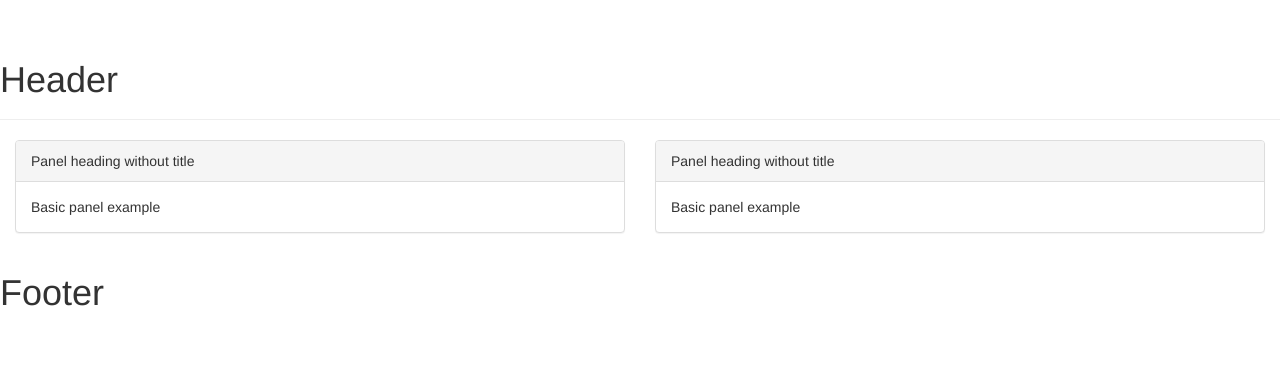
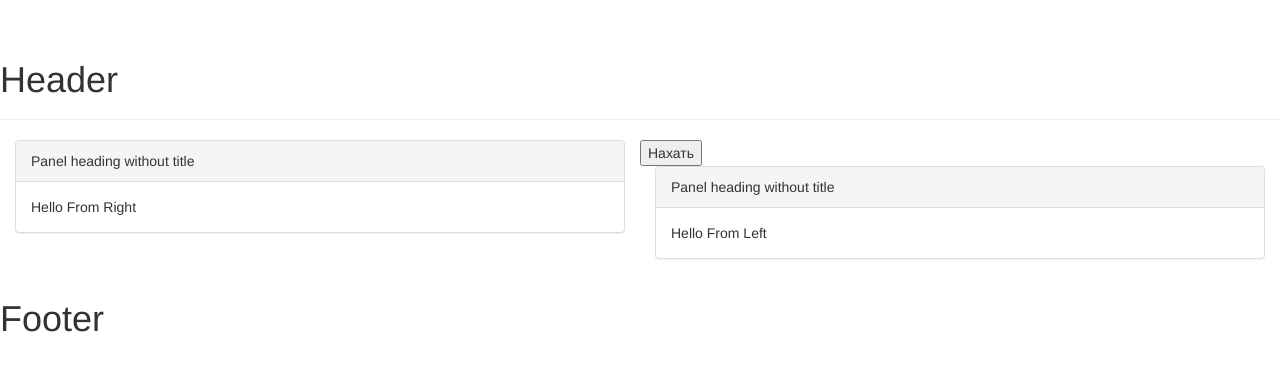
Before and after one commit to shopengauer/react-boilerplate-idea, a React app: page / in a window 1280 px wide. Shown: the top 370 px of the page. Built offline with nearby package versions, Linux system fonts and the light colour scheme.

Commit message:
Redux boilerplate code work!!!!!!!!!!!

```diff
--- a/actions/actionsCreators.js
+++ b/actions/actionsCreators.js
@@ -4,17 +4,15 @@
 "use strict"
 
 import {
-         LEFT_PANEL_VISIBLE,
-         RIGHT_PANEL_VISIBLE
+
+         PANEL_VISIBLE
         } from "../constants/actionsTypes"
 
 
-const changeRightPanelVisibility = (visible) => ({
-    type: RIGHT_PANEL_VISIBLE,
-    payload: {rightPanelVis: visible}
+export const changeRightPanelVisibility = (a,b) => ({
+    type: PANEL_VISIBLE,
+    payload:  {
+        leftPanel: a,
+        rightPanel: b
+    }
 });
-
-const changeLeftPanelVisibility = (visible) => ({
-    type: LEFT_PANEL_VISIBLE,
-    payload: {leftPanelVis: visible}
-});
--- a/components/Page.jsx
+++ b/components/Page.jsx
@@ -4,10 +4,10 @@
 "use strict";
 
 import React, { Component } from 'react';
-import Header from "./Header.js"
-import Footer from "./Footer.js"
-
-export default class Page extends Component{
+import { bindActionCreators } from 'redux'
+import { connect } from 'react-redux'
+import * as actionCreators from '../actions/actionsCreators'
+export class Page extends Component{
 
    constructor(){
         super();
@@ -15,6 +15,9 @@ export default class Page extends Component{
 
 
    render(){
+
+       const {leftPanel, rightPanel} = this.props.panelsVisible
+       const { changeRightPanelVisibility} = this.props.actionCreators
 
        return(
 
@@ -25,11 +28,13 @@ export default class Page extends Component{
 
 
                <div className="row">
+                   <button type="button" onClick={(a,b)=>changeRightPanelVisibility(leftPanel,rightPanel)}>Нахать</button>
+
                    <div className="col-lg-6">
                        <div className="panel panel-default">
                            <div className="panel-heading">Panel heading without title</div>
                            <div className="panel-body">
-                               Basic panel example
+                               {rightPanel}
                            </div>
                        </div>
                    </div>
@@ -38,7 +43,7 @@ export default class Page extends Component{
                        <div className="panel panel-default">
                            <div className="panel-heading">Panel heading without title</div>
                            <div className="panel-body">
-                                   Basic panel example
+                               {leftPanel}
                            </div>
                        </div>
                    </div>
@@ -54,3 +59,18 @@ export default class Page extends Component{
 
 
 }
+
+function mapStateToProps(state) {
+    return {
+        panelsVisible: state.panelsVisible
+
+    }
+}
+
+function mapDispatchToProps(dispatch) {
+    return {
+        actionCreators: bindActionCreators(actionCreators, dispatch)
+    }
+}
+
+export default connect(mapStateToProps, mapDispatchToProps)(Page)
--- a/constants/actionsTypes.js
+++ b/constants/actionsTypes.js
@@ -2,5 +2,4 @@
  * Created by vasiliy on 20.11.16.
  */
 
-export const LEFT_PANEL_VISIBLE = "LEFT_PANEL_VISIBLE";
-export const RIGHT_PANEL_VISIBLE = "LEFT_PANEL_VISIBLE";
+export const PANEL_VISIBLE = "LEFT_PANEL_VISIBLE";
--- a/index.js
+++ b/index.js
@@ -7,9 +7,9 @@ import { createStore } from 'redux'
 import { Provider } from 'react-redux'
 import App from './containers/App'
 import reducer from './reducers'
+import configureStore from './store/configureStore'
 
-
-const store = createStore(reducer);
+const store =  configureStore()
 
 render(
     <Provider store={store}>
--- a/reducers/panelsVisible.js
+++ b/reducers/panelsVisible.js
@@ -1,21 +1,23 @@
 /**
  * Created by vasiliy on 20.11.16.
  */
-import { LEFT_PANEL_VISIBLE,RIGHT_PANEL_VISIBLE } from '../constants/actionsTypes'
+import { LEFT_PANEL_VISIBLE,PANEL_VISIBLE } from '../constants/actionsTypes'
 
 const initialState = {
-    leftPanelVis: true,
-    rightPanelVis: true
+    leftPanel: "Hello From Left",
+    rightPanel: "Hello From Right"
 }
 
 export default function page(state = initialState, action) {
 
     switch (action.type) {
-        case LEFT_PANEL_VISIBLE:
-            return { leftPanelVis: !action.payload.leftPanelVis }
 
-        case RIGHT_PANEL_VISIBLE:
-            return { rightPanelVis: !action.payload.rightPanelVis }
+        case PANEL_VISIBLE:
+            return {
+                leftPanel: action.payload.leftPanel + 1,
+                rightPanel: action.payload.rightPanel + 2
+            }
+        //{leftPanel:action.payload.leftPanel + "w", rightPanel:action.payload.rightPanel + "e"}
 
         default:
             return state;
--- a/store/configureStore.js
+++ b/store/configureStore.js
@@ -5,6 +5,6 @@ import { createStore } from 'redux'
 import rootReducer from '../reducers'
 
 export default function configureStore(initialState) {
-    return store = createStore(rootReducer, initialState)
+    return  createStore(rootReducer, initialState)
 
 }
```
